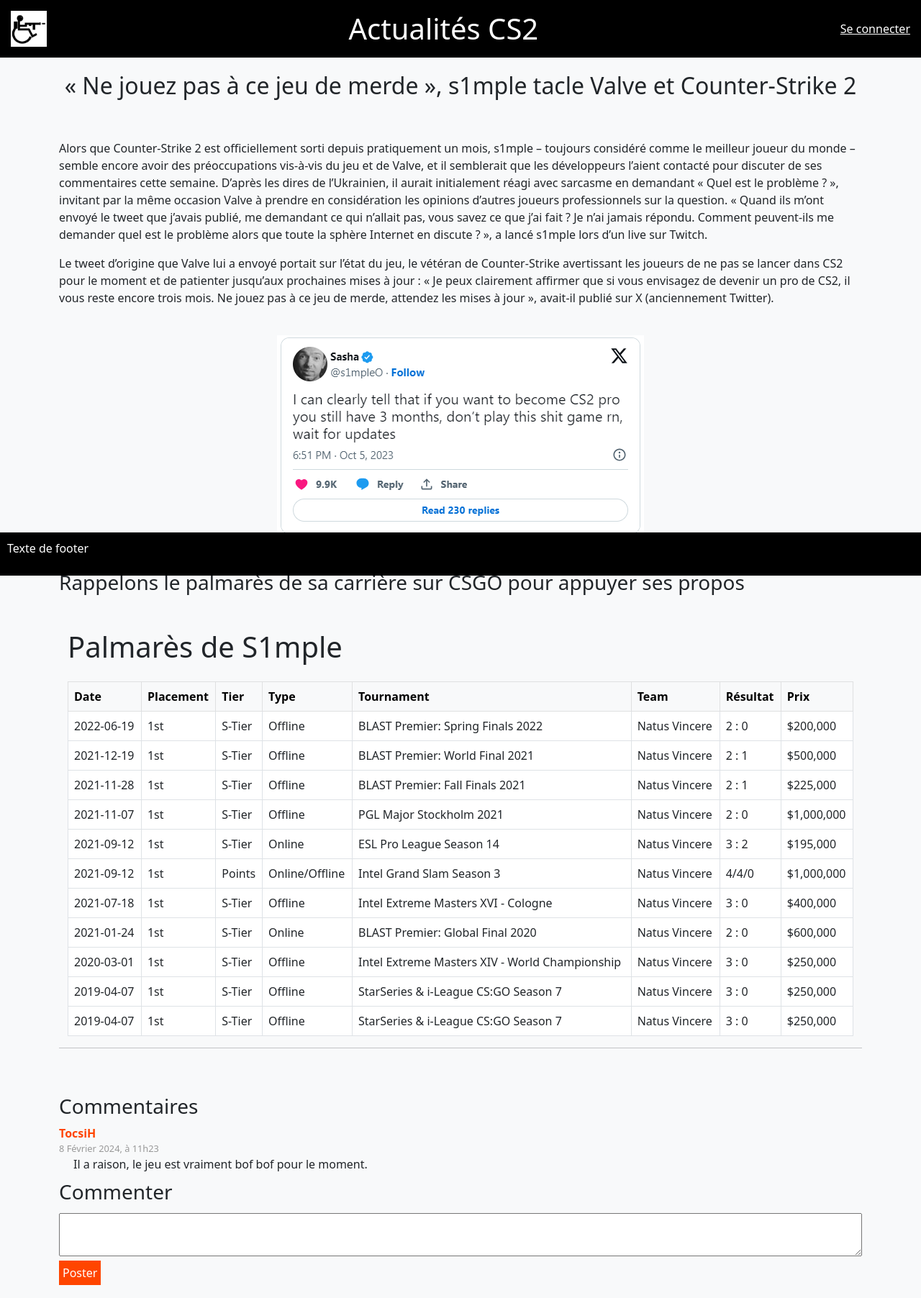
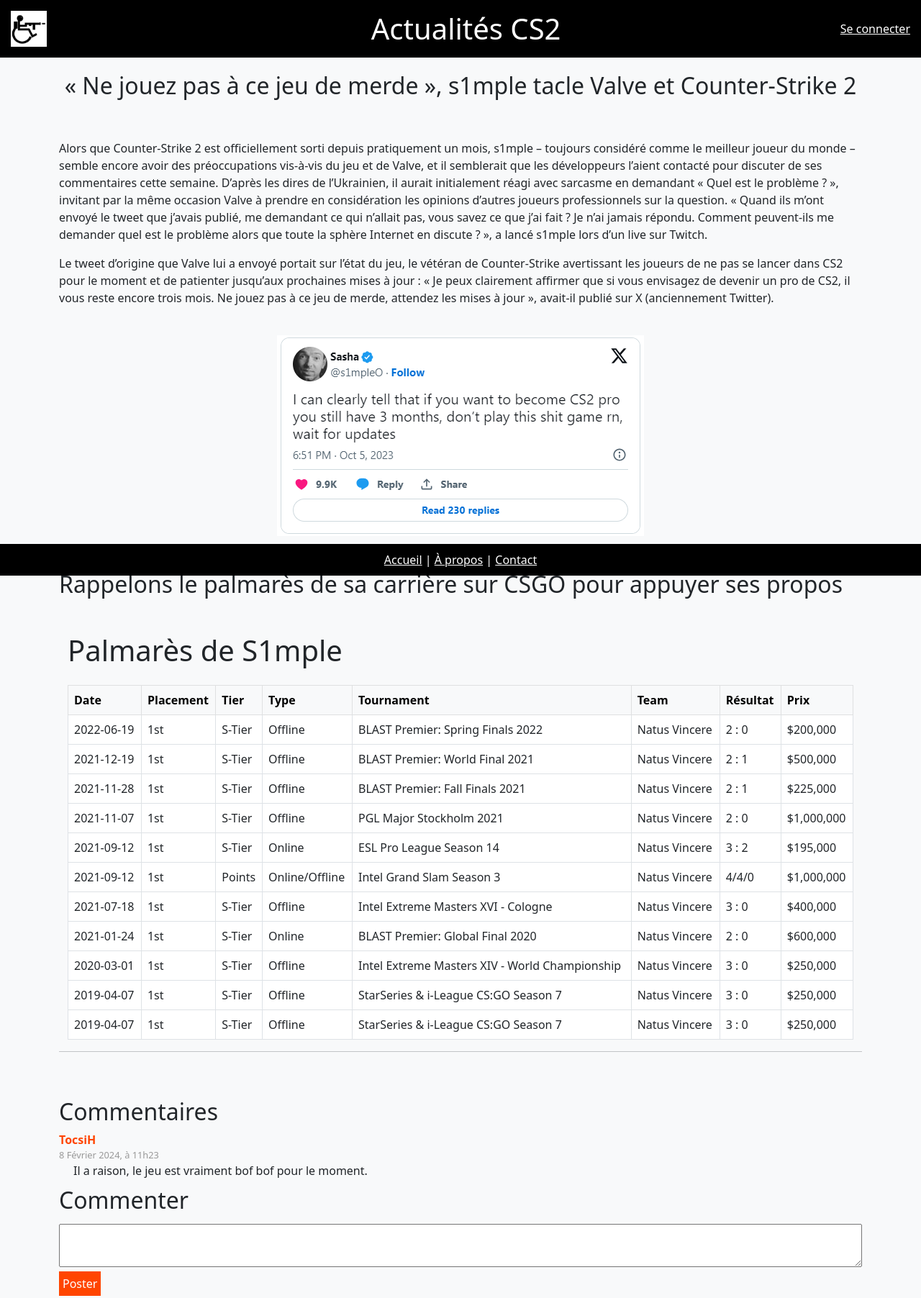
Before and after one commit to TocsiH/AQW, a plain HTML site: page carriere_s1mple.html in a window 1280 px wide. Shown: the whole page at 72% size. Drawn offline with nearby package versions, Linux system fonts and the light colour scheme.

Commit message:
check complet sur lighthouse clean, fuck le background contrast c'est pas joli

```diff
--- a/carriere_s1mple.html
+++ b/carriere_s1mple.html
@@ -5,7 +5,7 @@
     <meta name="viewport" content="width=device-width, initial-scale=1.0">
     <link href="https://cdn.jsdelivr.net/npm/bootstrap@5.3.0/dist/css/bootstrap.min.css" rel="stylesheet">
     <link rel="stylesheet" href="styles/styles_arcticles.css">
-    <title>Patch 14.1</title>
+    <title>S1mple déteste CS2</title>
 </head>
 
 <body>
@@ -14,7 +14,7 @@
         <a href="index.html" class="article-link">
             <img src="images/logo-handicap.jpg" alt="Logo de l'entreprise">
         </a>
-        <h1>Actualités CS2</h1>
+        <h1 style="margin-left: 5%;">Actualités CS2</h1>
         <a href="login.html" class="login-link">Se connecter</a>
     </header>
 
@@ -38,7 +38,7 @@
 
         <br><br>
 
-        <h3>Rappelons le palmarès de sa carrière sur CSGO pour appuyer ses propos </h3>
+        <h2>Rappelons le palmarès de sa carrière sur CSGO pour appuyer ses propos </h2>
 
         <div class="container">
             <h1 class="mt-5 mb-4">Palmarès de S1mple</h1>
@@ -177,7 +177,7 @@
         <br><br>
 
         <div class="comments">
-            <h3>Commentaires</h3>
+            <h2>Commentaires</h2>
             <div class="comment">
                 <div class="comment-author">TocsiH</div>
                 <div class="comment-date">8 Février 2024, à 11h23</div>
@@ -188,17 +188,20 @@
         </div>
 
         <div class="comment-form">
-            <h3>Commenter</h3>
+            <h2>Commenter</h2>
             <form action="#" method="post">
-                <textarea name="comment" id="comment" rows="2"></textarea>
-                <input type="submit" value="Poster">
+                <textarea name="comment" aria-label="ZoneDeTexte" id="comment" rows="2"></textarea>
+                <input type="submit" aria-label="Poster" value="Poster">
             </form>
         </div>
     </main>
 
     <footer class="footer">
-        <p>Texte de footer</p>
+        <a class="white" href="#">Accueil</a> |
+        <a class="white" href="#">À propos</a> |
+        <a class="white" href="#">Contact</a>
     </footer>
+
 
     <script src="https://cdn.jsdelivr.net/npm/bootstrap@5.3.0/dist/js/bootstrap.bundle.min.js"></script>
 
--- a/styles/styles.css
+++ b/styles/styles.css
@@ -43,7 +43,7 @@ body {
     width: 100%;
     background-color: #000000;
     padding: 10px;
-    text-align: left;
+    text-align: center;
     color: #fff;
 }
 
--- a/styles/styles_arcticles.css
+++ b/styles/styles_arcticles.css
@@ -38,7 +38,7 @@ body {
     width: 100%;
     background-color: #000000;
     padding: 10px;
-    text-align: left;
+    text-align: center;
     color: #fff;
 }
 .white {
```
Also changed, not shown: index.html (+5 -2 lines), login.html (+5 -2 lines), patch1.html (+6 -4 lines), patch2.html (+6 -4 lines), patch3.html (+8 -6 lines), patch4.html (+6 -4 lines), patch5.html (+6 -4 lines).
